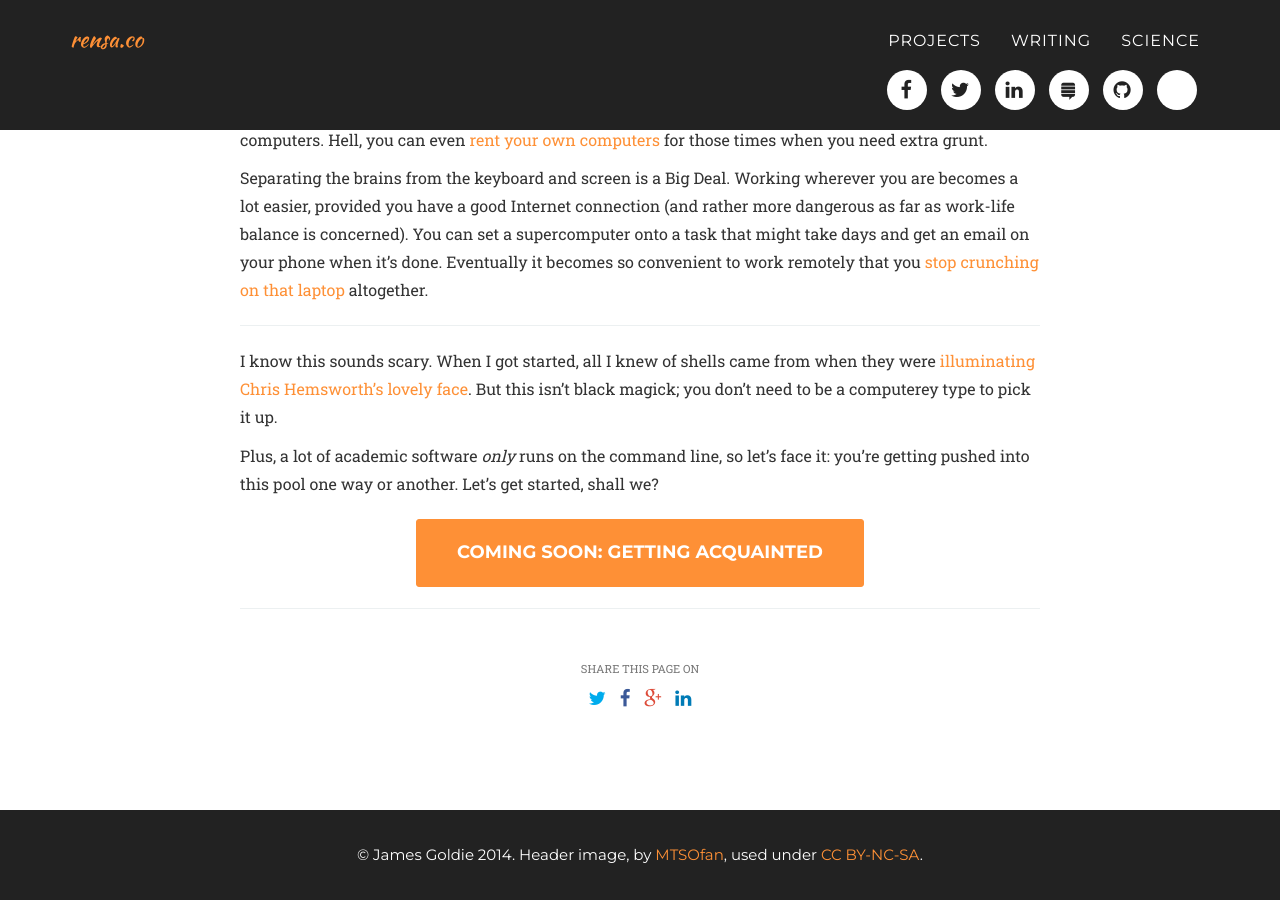
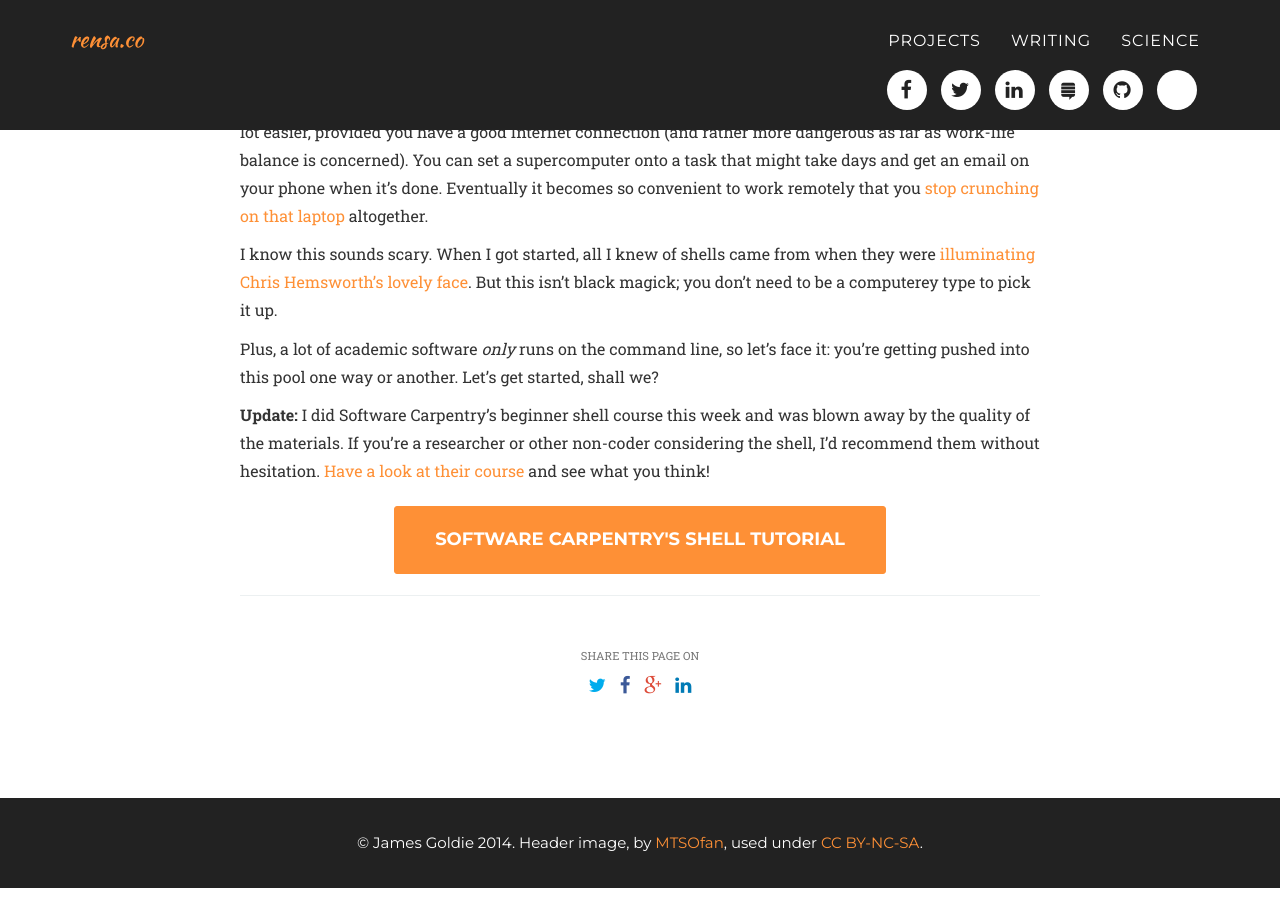
Before and after one commit to rensa/rensa.github.io, a Jekyll site: the page built from _posts/writing/2015-09-01-shell-tut.md, in a window 1280 px wide and 900 px high, scrolled down 4169 px. Built offline with Jekyll 4.4.1, drawn with Linux system fonts in a browser that asks for light colours; some web fonts are replaced; Markdown is read by kramdown in place of the engine named in the settings; some of the changed text lies outside the part shown.

Commit message:
Tweak Science Archive & Refer to SWCarpentry

```diff
--- a/_layouts/archive-science.html
+++ b/_layouts/archive-science.html
@@ -28,7 +28,7 @@
 			<a href="{{ post.url }}"><h2>{{ post.title }}</h2></a>
 			<!-- if it's a paper, insert a reference. if not, insert the description -->
 			{% if post.work-type == 'paper' %}
-			<h3 class="section-subheading text-muted">{{ post.ref-authors }} ({{ post.ref-year }}). {{ page.ref-title }}. {{ post.ref-journal }}{% if post.ref-vol %} {{ post.ref-vol }}{% endif %}. {% if post.ref-doi %}doi:{{ post.ref-doi }}{% endif %}</h3>
+			<h3 class="section-subheading text-muted">{{ post.ref-authors }} ({{ post.ref-year }}). {{ post.ref-title }}. {{ post.ref-journal }}{% if post.ref-vol %} {{ post.ref-vol }}{% endif %}. {% if post.ref-doi %}doi:{{ post.ref-doi }}{% endif %}</h3>
 			{% else %}
 			<h3 class= "section-subheading text-muted">{{ post.description }}</h3>
 			{% endif %}
--- a/_posts/writing/2015-09-01-shell-tut.md
+++ b/_posts/writing/2015-09-01-shell-tut.md
@@ -9,8 +9,6 @@ alt: Thumbnail of my writing work
 project-date: Sep 2015
 description: There are a million and one tutorials and introductions to *nix shells out there. This one starts with a pitch aimed at those people who have no idea what I just said.
 ---
-<div class="alert alert-warning" role="alert" markdown=0>Heads up: this is still a work in progress! <a href="http://twitter.com/rensa_co">Hit me up</a> if you have any suggestions/corrections/feedback!</div>
-
 If you already code in three languages, run scientific analyses on a remote computer or [hack power stations or something](https://www.youtube.com/watch?v=v0qAZq0Zmcc&ab_channel=MovieSpawn), you probably don't need The Pitch—you're already well aware of what working with command line tools can offer you.
 
 But there are plenty of researchers for whom this isn't the case. When I started honours, I avoided command lines like the plague. Instead of using [a proper data analysis tool](https://cran.r-project.org), I tried to open eight gigabyte sets of health records in Excel. Instead of using our department's awesome servers and [NCI's awesome supercomputer](http://nci.org.au/systems-services/national-facility/peak-system/raijin/) to crunch numbers, I tried to do analysis work on my own computer, even when it wasn't up to the job (especially on top of twenty browser tabs).
@@ -51,10 +49,10 @@ Universities and other organisations have their own computers for this reason. J
 
 Separating the brains from the keyboard and screen is a Big Deal. Working wherever you are becomes a lot easier, provided you have a good Internet connection (and rather more dangerous as far as work-life balance is concerned). You can set a supercomputer onto a task that might take days and get an email on your phone when it's done. Eventually it becomes so convenient to work remotely that you [stop crunching on that laptop](http://yieldthought.com/post/12239282034/swapped-my-macbook-for-an-ipad) altogether.
 
-<hr markdown=0>
-
 I know this sounds scary. When I got started, all I knew of shells came from when they were [illuminating Chris Hemsworth's lovely face](https://www.youtube.com/watch?v=jZ1ZDlLImF8). But this isn't black magick; you don't need to be a computerey type to pick it up.
 
 Plus, a lot of academic software *only* runs on the command line, so let's face it: you're getting pushed into this pool one way or another. Let's get started, shall we?
 
-<center><a href="" class="btn btn-xl" style="margin-top: 10.5px" markdown=0>Coming soon: getting acquainted</a></center>
+**Update:** I did Software Carpentry's beginner shell course this week and was blown away by the quality of the materials. If you're a researcher or other non-coder considering the shell, I'd recommend them without hesitation. [Have a look at their course](http://swcarpentry.github.io/shell-novice) and see what you think!
+
+<center><a href="http://swcarpentry.github.io/shell-novice" class="btn btn-xl" style="margin-top: 10.5px" markdown=0>Software Carpentry's Shell Tutorial</a></center>
```
Also changed, not shown: _posts/science/2015-07-16-amos-2015.md (+1 -1 lines).
